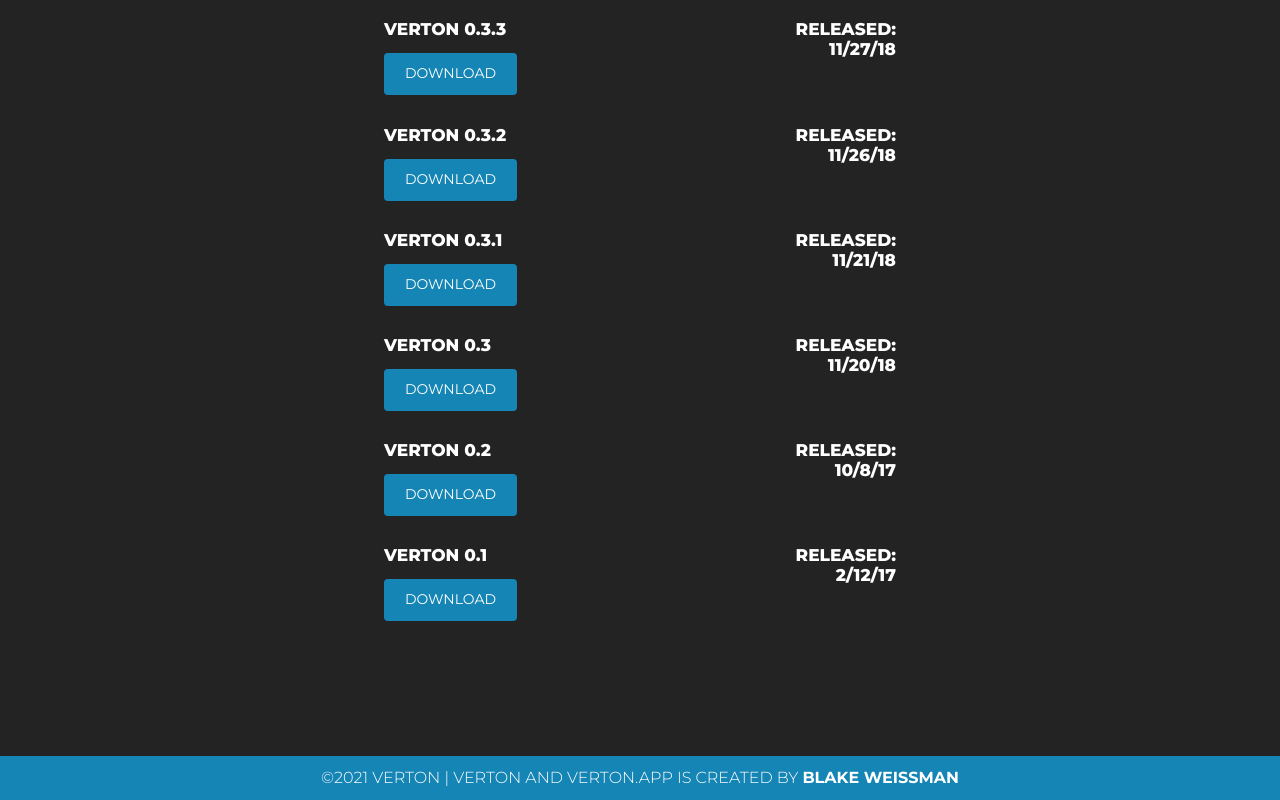
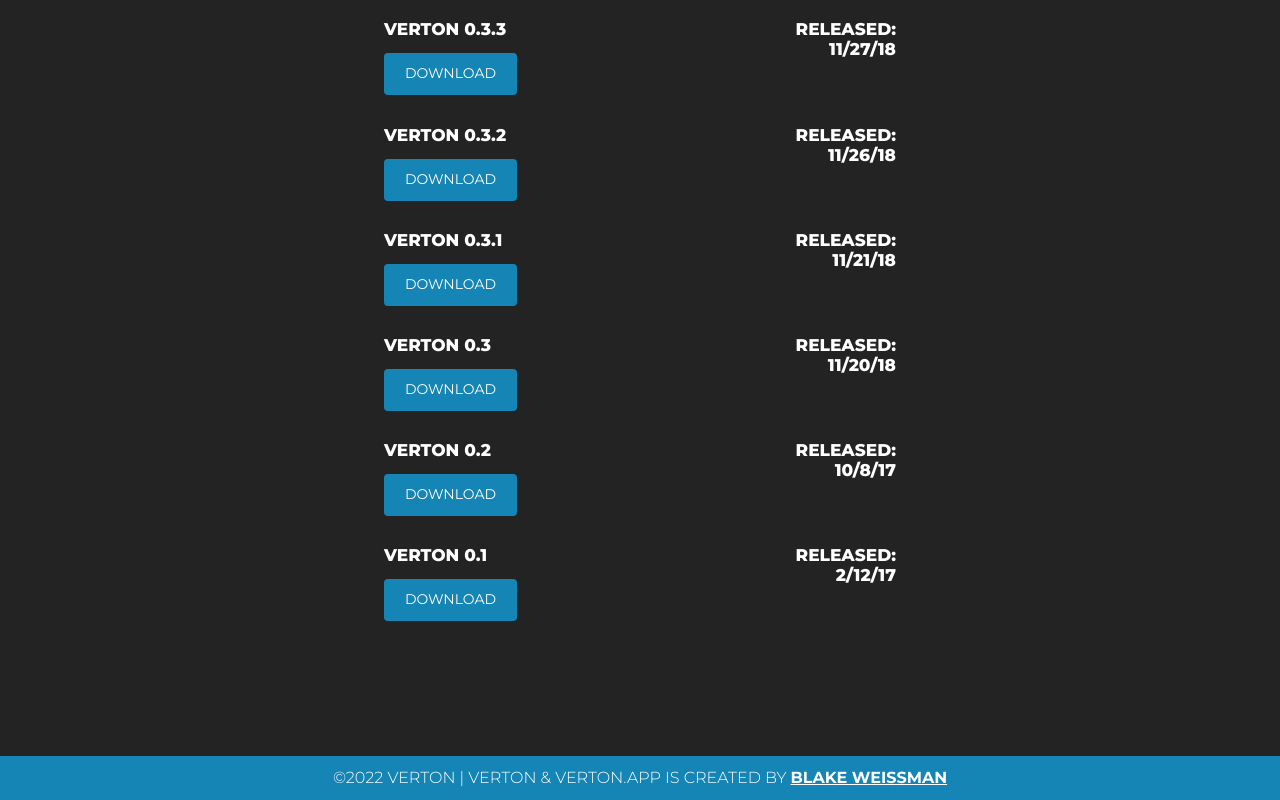
Before and after one commit to BlakeWeissman/verton.app, a plain HTML site: page index.html in a window 1280 px wide. Shown: the part 2672-3472 px from the top of the page. Drawn offline with nearby package versions, Linux system fonts and the light colour scheme; a web font is replaced by a local one.

Commit message:
Updated site footer to dynamically update the copyright year to the current year, cleaned up footer HTML layout, started displaying an underline for the anchor elements in the footer, and added side padding to the footer

```diff
--- a/css/style.css
+++ b/css/style.css
@@ -51,21 +51,20 @@ footer {
     background: #1585b5 !important;
 }
 
-p.footer-text {
+footer p {
     text-transform: uppercase;
     text-align: center;
     margin: 0;
     color: white;
     font-weight: 300;
-    padding-top: 10px;
-    padding-bottom: 10px;
+		padding: 10px 20px;
     line-height: 24px;
     /* font-size: 18px; */
 }
 
-a.footer-text-a {
-    text-decoration: none;
+footer p a {
     color: white;
+		font-weight: bold;
 }
 
 a#scroll span {
@@ -478,9 +477,9 @@ div.l4-wrap-cen {
     width: 40%;
     margin-left: auto;
     margin-right: auto;
-    padding-top: 35px;
+		padding-top: 35px;
     display: block;
-    padding-bottom: 55px;
+		padding-bottom: 55px;
 }
 
 div.l4-text-top{
@@ -684,7 +683,7 @@ h2.build {
 
     div.l4-wrap-cen {
         width: 85% !important;
-    }s
+    }
 }
 
 @media only screen and (max-height : 470px) and (max-width : 1250px) {
--- a/index.html
+++ b/index.html
@@ -178,7 +178,10 @@
 		</div>
 
 		<footer>
-        <p class="footer-text">©2021 VERTON | VERTON AND VERTON.APP IS CREATED BY <a href="http://www.blakeweissman.com" target="_blank" class="footer-text-a"><b>BLAKE WEISSMAN</b></a></p>
+				<p class="l4-wrap-cen">Verton | Verton & verton.app is created by <a href="http://www.blakeweissman.com" target="_blank">Blake Weissman</a></p>
 		</footer>
+		<script>
+			document.getElementsByTagName("footer")[0].getElementsByTagName("p")[0].prepend(document.createTextNode("\u00A9" + (new Date()).getFullYear() + " "));
+		</script>
 	</body>
 </html>
```
Lines whose indentation alone changed are shown as unchanged.
